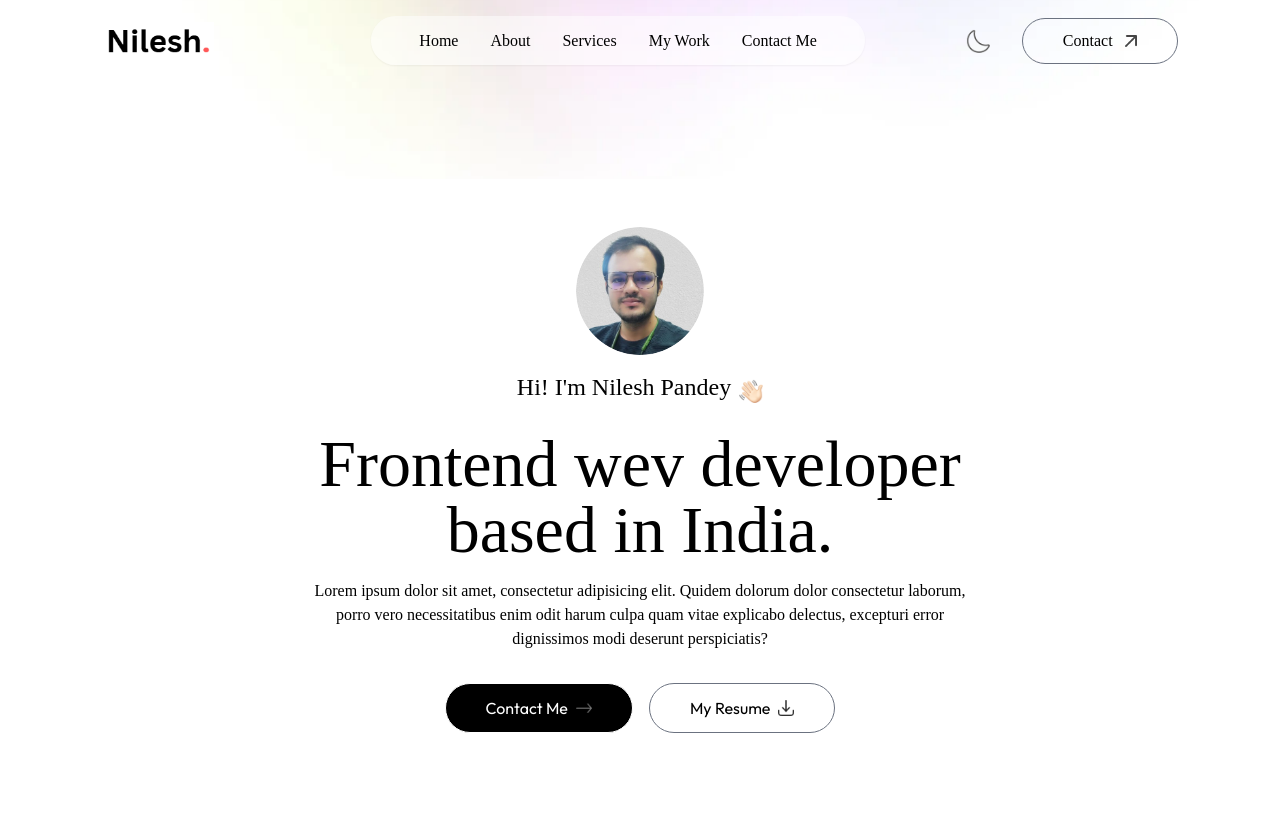
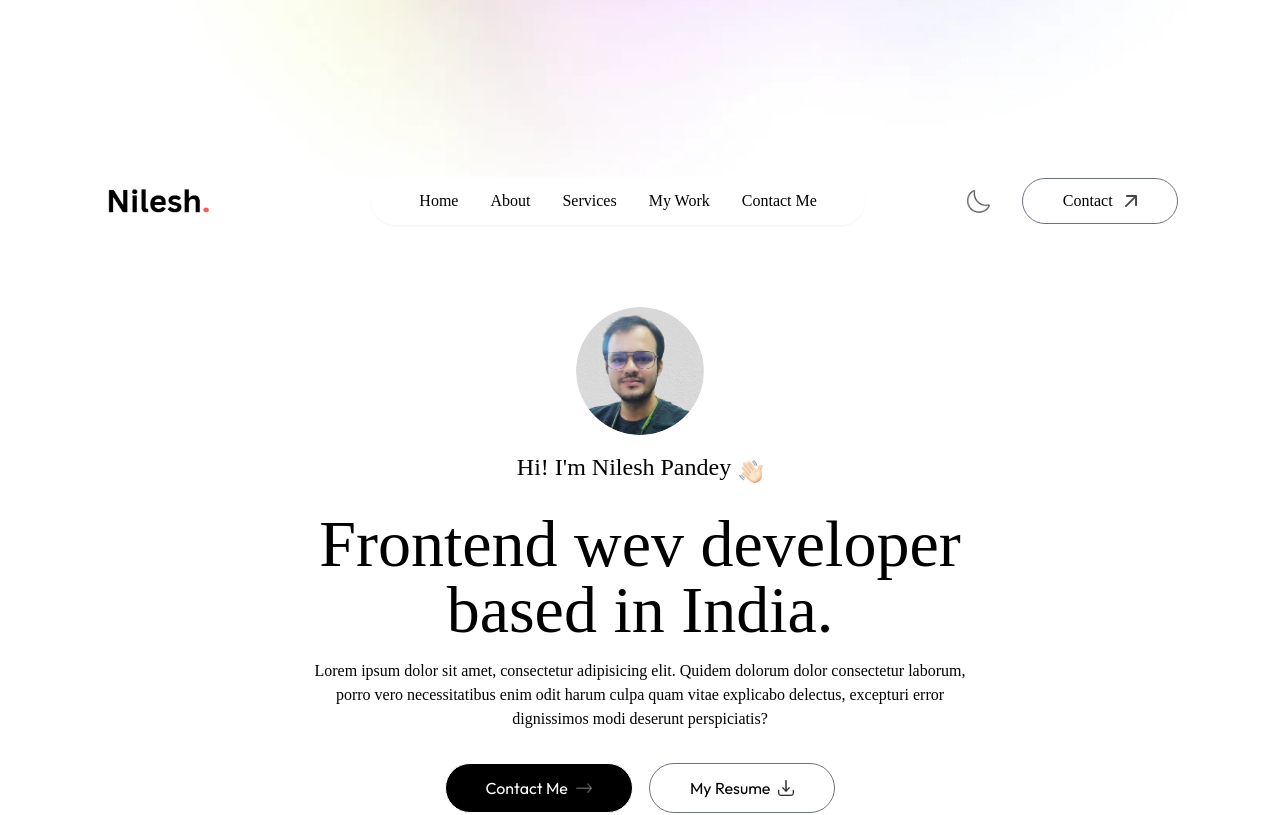
Before and after one commit to nspandey/my-modern-portfolio, a Next.js app: page / in a window 1280 px wide. Shown: the top 815 px of the page. Built offline with nearby package versions, Linux system fonts and the light colour scheme; a web font is replaced by a local one.

Commit message:
Updated PortFolio

```diff
--- a/components/Header.jsx
+++ b/components/Header.jsx
@@ -5,9 +5,9 @@
 
 const Header = () => {
   return (
-    <div className='w-11/12 max-w-3xl text-center mx-auto h-screen flex flex-col items-center justify-center gap-4'>
+    <div className='w-11/12 max-w-3xl text-center mx-auto h-screen flex flex-col items-center justify-center gap-4 mt-40'>
       <motion.div
-      className='mt-40'
+
         initial={{ scale: 0 }}
         whileInView={{ scale: 1 }}
         transition={{ duration: 0.8, type: 'spring', stiffness: 100 }}
```
